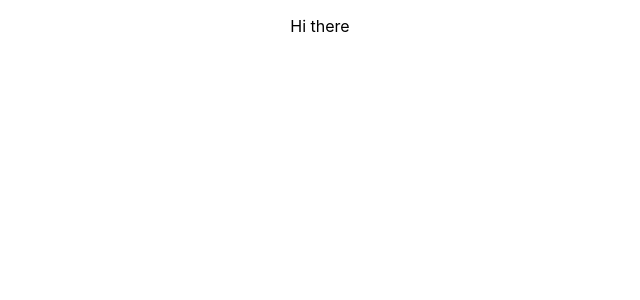
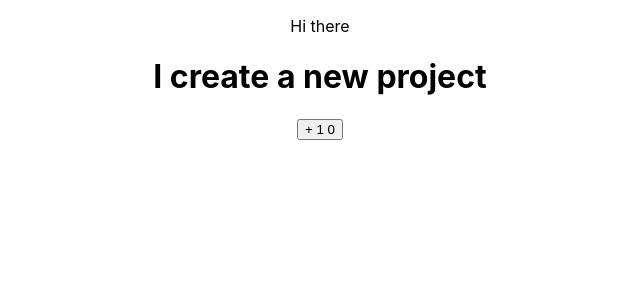
Before and after one commit to DubeiA/card-followers, a React (Create React App) app: page / in a window 1280 px wide. Shown: the top 300 px of the page, without its empty margins (320-960 px from the left). Built offline with nearby package versions, Linux system fonts and the light colour scheme.

Commit message:
update app

```diff
--- a/src/App.js
+++ b/src/App.js
@@ -1,10 +1,19 @@
 // import logo from './logo.svg';
+import { useState } from "react";
 import "./App.css";
 
 function App() {
+  const [inc, setInc] = useState(0);
+
+  const counter = () => {
+    setInc((prevInc) => prevInc + 1);
+  };
   return (
     <div className="App">
       <p>Hi there</p>
+      <h1> I create a new project</h1>
+
+      <button onClick={counter}> + 1 {inc}</button>
     </div>
   );
 }
```
